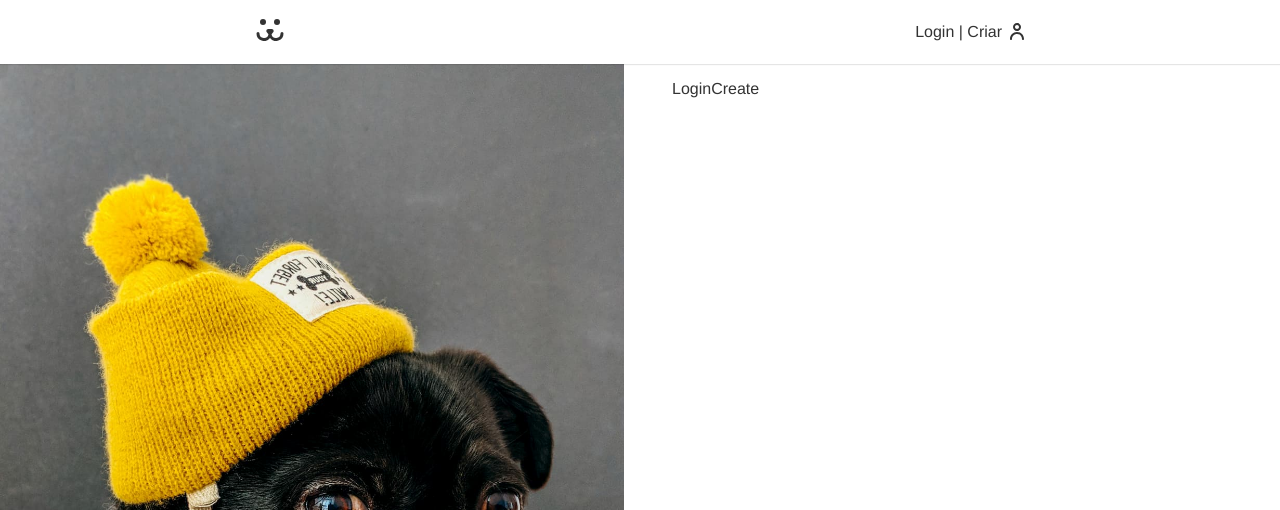
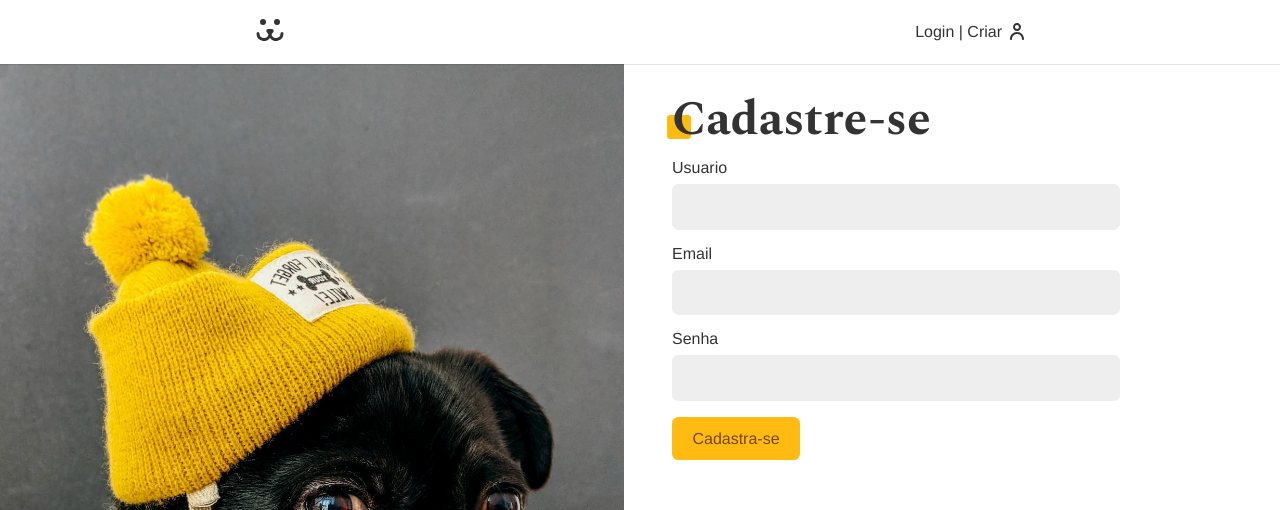
Before and after one commit to Diegooliveyra/Dogs, a React (Create React App) app: page /login/create in a window 1280 px wide. Shown: the top 510 px of the page. Built offline with nearby package versions, Linux system fonts and the light colour scheme.

Commit message:
consumindo api para envio de dados de cadastro

```diff
--- a/src/Api/api.js
+++ b/src/Api/api.js
@@ -39,3 +39,16 @@ export function GET_USER(token) {
     },
   };
 }
+
+export function USER_POST(body) {
+  return {
+    url: API_URL + '/api/user',
+    options: {
+      method: 'POST',
+      headers: {
+        'Content-Type': 'application/json',
+      },
+      body: JSON.stringify(body),
+    },
+  };
+}
--- a/src/Components/Login/LoginCreate.js
+++ b/src/Components/Login/LoginCreate.js
@@ -1,7 +1,40 @@
-import React from 'react';
+import React, { useContext } from 'react';
+import Input from '../Input/Input';
+import Button from '../Button/Button';
+import useForm from '../../Hooks/useForm';
+import { USER_POST } from '../../Api/api';
+import { UserContext } from '../../UserContext';
 
 const LoginCreate = () => {
-  return <div>LoginCreate</div>;
+  const username = useForm();
+  const email = useForm('email');
+  const password = useForm();
+
+  const { userLogin } = useContext(UserContext);
+
+  async function handleSubmit(event) {
+    event.preventDefault();
+    const { url, options } = USER_POST({
+      username: username.value,
+      email: email.value,
+      password: password.value,
+    });
+    const response = await fetch(url, options);
+    if (response.ok) await userLogin(username.value, password.value);
+    console.log(response);
+  }
+
+  return (
+    <section className="animaleft">
+      <h1 className="title">Cadastre-se</h1>
+      <form onSubmit={handleSubmit}>
+        <Input label="Usuario" type="text" name="username" {...username} />
+        <Input label="Email" type="email" name="email" {...email} />
+        <Input label="Senha" type="password" name="password" {...password} />
+        <Button>Cadastra-se</Button>
+      </form>
+    </section>
+  );
 };
 
 export default LoginCreate;
--- a/src/Hooks/useForm.js
+++ b/src/Hooks/useForm.js
@@ -5,6 +5,11 @@ const types = {
   email: {
     regex: /^[a-zA-Z0-9.!#$%&'*+/=?^_`{|}~-]+@[a-zA-Z0-9](?:[a-zA-Z0-9-]{0,61}[a-zA-Z0-9])?(?:\.[a-zA-Z0-9](?:[a-zA-Z0-9-]{0,61}[a-zA-Z0-9])?)*$/,
     message: 'Preencha um email valido',
+  },
+  password: {
+    regex: /^(?=.*\d)(?=.*[a-z])(?=.*[A-Z])[0-9a-zA-Z]{8,}$/,
+    message:
+      'A senha deve conter pelo menos um dígito, uma letra minúscula, uma letra maiúscula, e no minimo 8 caracteres',
   },
 };
 
```
